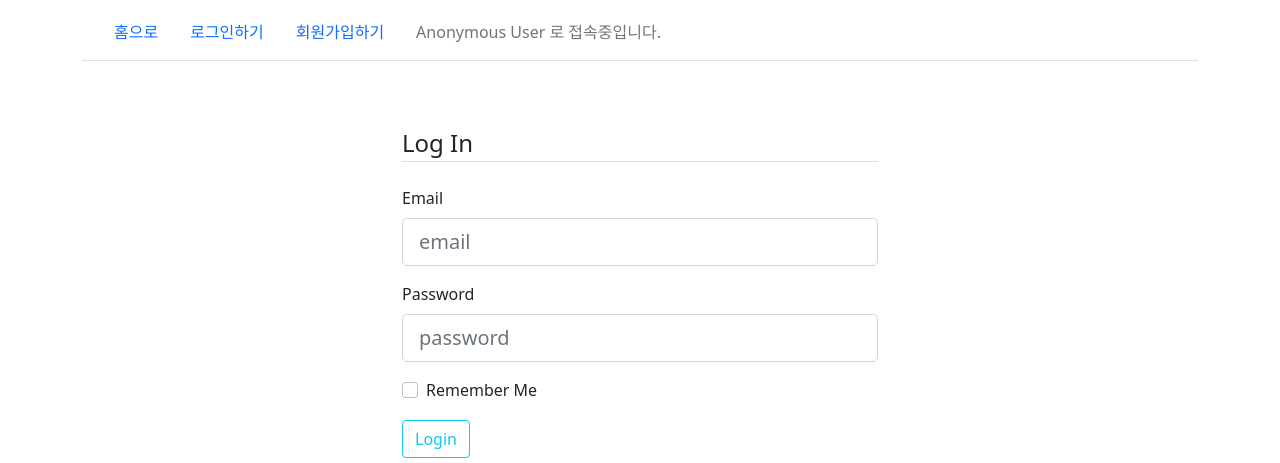
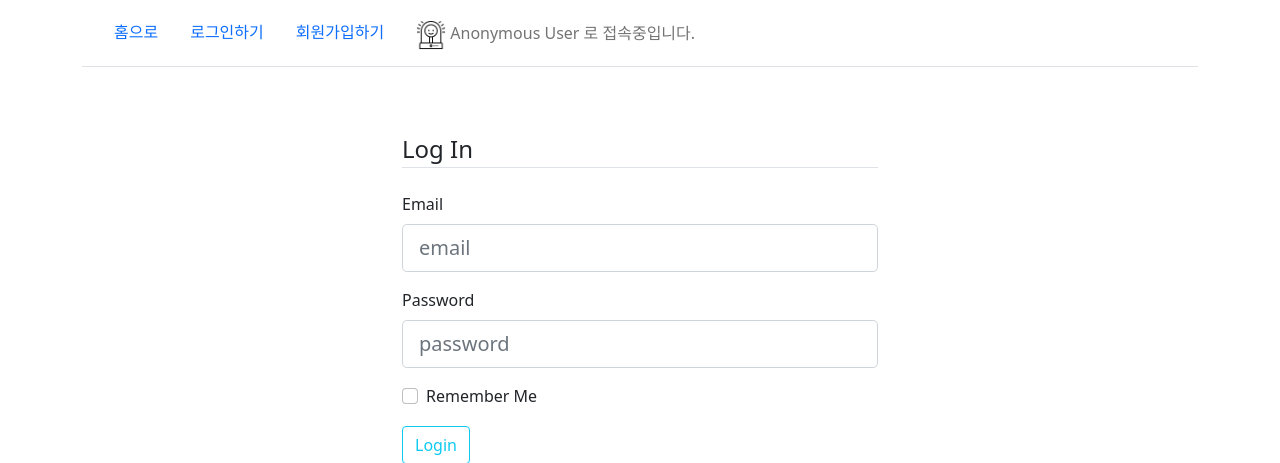
Before and after one commit to MindTree-PlayData/MindTree, a Flask app: a page that uses mindtree/templates/layout.html in a window 1280 px wide. Shown: the top 463 px of the page. Run offline with Flask 2, Linux system fonts and the light colour scheme; parts of the project's set-up code (start-up, migrations or seed data) failed here and were passed over; some libraries are stand-ins or nearby versions.

Commit message:
Added login icon and logout icon

```diff
--- a/mindtree/templates/layout.html
+++ b/mindtree/templates/layout.html
@@ -53,10 +53,12 @@
             {% if current_user.is_authenticated %}
             <li><a href="{{ url_for('logout') }}" class="nav-link"> 로그아웃 </a></li>
             <li class="navbar-text ms-3">
+                <img src="../static/images/lightOn.png" style="height: 30px;" alt="login img">
                 안녕하세요.<b> {{ current_user.username }} </b> 님
             </li>
             {% else %}
             <li class="navbar-text ms-3">
+                <img src="../static/images/lightOut.png" style="height: 30px;" alt="logout img">
                 Anonymous User 로 접속중입니다.
             </li>
             {% endif %}
```
